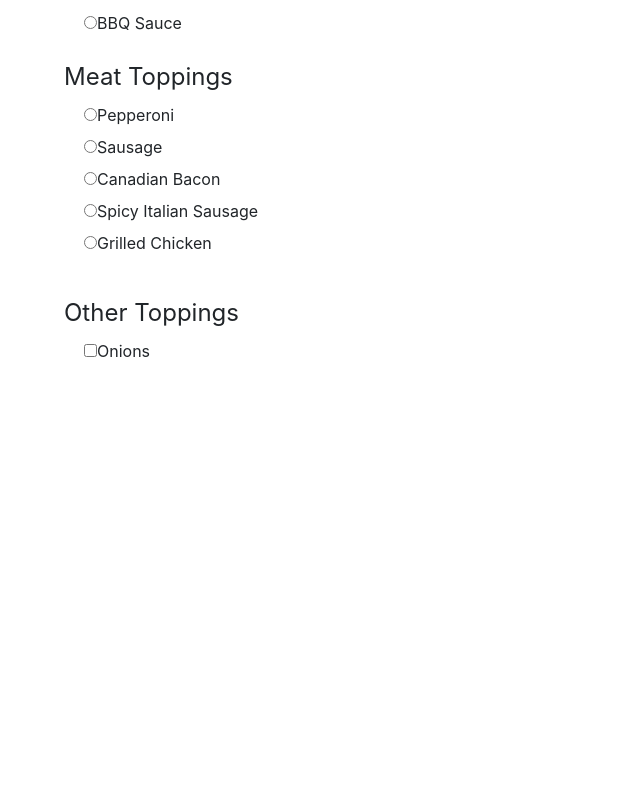
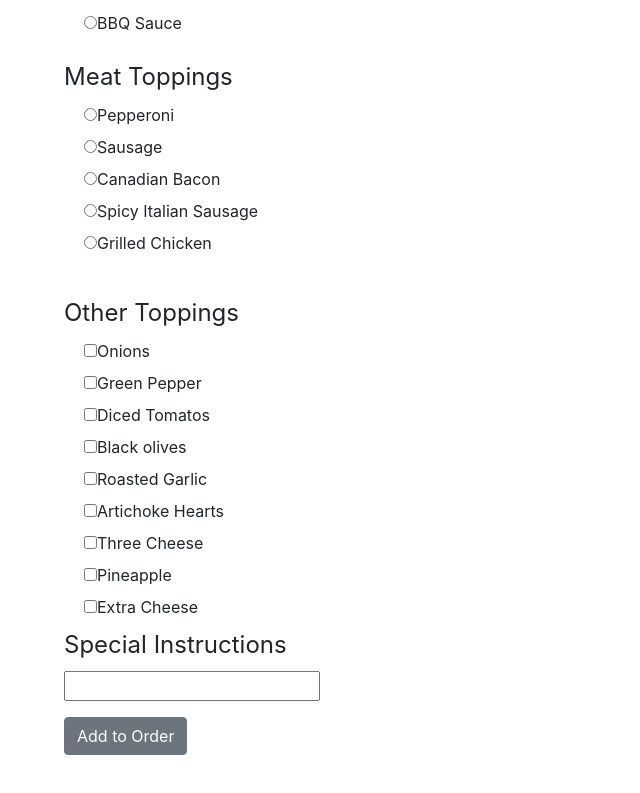
Before and after one commit to bloominstituteoftechnology/Sprint-Challenge-Lambda-Eats-starter, a React (Create React App) app: page /pizza in a window 1280 px wide. Shown: the part 899-1692 px from the top of the page, without its empty margins (0-640 px from the left). Before the commit the page ends 1334 px from the top, so only its background shows below. Built offline with nearby package versions, Linux system fonts and the light colour scheme.

Commit message:
form completed and functional/ working cyp-test

```diff
--- a/src/OrderForm.js
+++ b/src/OrderForm.js
@@ -1,5 +1,7 @@
 import React, { useState } from "react";
 import { Card, CardImg, Button, Form, FormGroup, Dropdown, DropdownToggle, DropdownMenu } from 'reactstrap';
+import axios from 'axios';
+import * as yup from 'yup';
 
 const OrderForm = () => {
     const [DropDownOpen, setDropDownOpen] = useState(false);
@@ -13,17 +15,61 @@ const OrderForm = () => {
         greenPepper: false,
         tomato: false,
         bolives: false,
+        garlic: false,
+        hearts: false,
         pineApple: false,
         tcheese: false,
         xcheese: false,
         special: ''
     });
+
+    const formSchema = yup.object().shape({
+        name: yup.string().required().min(2),
+        size: yup.string().required(),
+        sauce: yup.string().required(),
+        meat: yup.string().required(),
+        onions: yup.boolean(),
+        greenPepper: yup.boolean(),
+        tomato: yup.boolean(),
+        bolives: yup.boolean(),
+        garlic: yup.boolean(),
+        hearts: yup.boolean(),
+        pineApple: yup.boolean(),
+        tcheese: yup.boolean(),
+        xcheese: yup.boolean(),
+        special: yup.string()
+    });
+    const submit = () => {
+        formSchema.validate(formData)
+            .then(() => {
+                axios.post('https://reqres.in/', formData)
+                    .then((res) => {
+                        console.log('This is your order post', res.data)
+                    })
+            })
+    }
+
+    const onInputChange = (e) => {
+        setFormData({
+            ...formData,
+            [e.target.name]: e.target.value
+        });
+    };
+    const handleToppings = (e) => {
+        setFormData({
+            ...formData,
+            [e.target.name]: e.target.checked
+        });
+    };
     return (
         <>
             <Card style={{ width: '80%', margin: '0 auto' }}>
                 <CardImg src={require('./Pizza.jpg')} />
             </Card>
-            <Form
+            <Form onSubmit={(e) => {
+                e.preventDefault();
+                submit();
+            }}
                 style={{ margin: '5%' }}>
                 <FormGroup>
                     <legend>
@@ -31,7 +77,9 @@ const OrderForm = () => {
                     </legend>
                     <input
                         type='name'
-                        name='name' />
+                        name='name'
+                        value={formData.name}
+                        onChange={onInputChange} />
                 </FormGroup>
                 <FormGroup>
                     <legend>Build Your Own Pizza
@@ -75,7 +123,8 @@ const OrderForm = () => {
                             <input
                                 type='radio'
                                 name='sauce'
-                                value='red' />
+                                value='red'
+                                onChange={onInputChange} />
                                 Original Red
                         </label>
                     </FormGroup>
@@ -84,7 +133,8 @@ const OrderForm = () => {
                             <input
                                 type='radio'
                                 name='sauce'
-                                value='salfredo' />
+                                value='salfredo'
+                                onChange={onInputChange} />
                                 Spinach Alfredo
 
                         </label>
@@ -95,7 +145,8 @@ const OrderForm = () => {
                                 <input
                                     type='radio'
                                     name='sauce'
-                                    value='granch' />
+                                    value='granch'
+                                    onChange={onInputChange} />
                                 Garlic Ranch
 
                         </label>
@@ -105,7 +156,8 @@ const OrderForm = () => {
                                 <input
                                     type='radio'
                                     name='sauce'
-                                    value='bbq' />
+                                    value='bbq'
+                                    onChange={onInputChange} />
                                 BBQ Sauce
 
                         </label>
@@ -120,7 +172,8 @@ const OrderForm = () => {
                                 <input
                                     type='radio'
                                     name='meat'
-                                    value='pepperoni' />
+                                    value='pepperoni'
+                                    onChange={onInputChange} />
                                 Pepperoni
 
                         </label>
@@ -130,7 +183,8 @@ const OrderForm = () => {
                                 <input
                                     type='radio'
                                     name='meat'
-                                    value='sausage' />
+                                    value='sausage'
+                                    onChange={onInputChange} />
                                 Sausage
 
                         </label>
@@ -140,7 +194,8 @@ const OrderForm = () => {
                                 <input
                                     type='radio'
                                     name='meat'
-                                    value='cbacon' />
+                                    value='cbacon'
+                                    onChange={onInputChange} />
                                 Canadian Bacon
 
                         </label>
@@ -150,7 +205,8 @@ const OrderForm = () => {
                                 <input
                                     type='radio'
                                     name='meat'
-                                    value='spicy' />
+                                    value='spicy'
+                                    onChange={onInputChange} />
                                 Spicy Italian Sausage
 
                         </label>
@@ -160,7 +216,8 @@ const OrderForm = () => {
                                 <input
                                     type='radio'
                                     name='meat'
-                                    value='chicken' />
+                                    value='chicken'
+                                    onChange={onInputChange} />
                                 Grilled Chicken
 
                         </label>
@@ -173,11 +230,98 @@ const OrderForm = () => {
                         <label check>
                             <input
                                 type='checkbox'
-                                name='onion'
-                                checked={false} />
+                                name='onions'
+                                checked={formData.onions}
+                                onChange={handleToppings} />
                                 Onions
                         </label>
                     </FormGroup>
+                    <FormGroup check>
+                        <label check>
+                            <input
+                                type='checkbox'
+                                name='greePepper'
+                                checked={formData.greenPepper}
+                                onChange={handleToppings} />
+                                Green Pepper
+                        </label>
+                    </FormGroup>
+                    <FormGroup check>
+                        <label check>
+                            <input
+                                type='checkbox'
+                                name='tomato'
+                                checked={formData.tomato}
+                                onChange={handleToppings} />
+                                Diced Tomatos
+                        </label>
+                    </FormGroup>
+                    <FormGroup check>
+                        <label check>
+                            <input
+                                type='checkbox'
+                                name='bolives'
+                                checked={formData.bolives}
+                                onChange={handleToppings} />
+                                Black olives
+                        </label>
+                    </FormGroup>
+                    <FormGroup check>
+                        <label check>
+                            <input
+                                type='checkbox'
+                                name='garlic'
+                                checked={formData.garlic}
+                                onChange={handleToppings} />
+                                Roasted Garlic
+                        </label>
+                    </FormGroup>
+                    <FormGroup check>
+                        <label check>
+                            <input
+                                type='checkbox'
+                                name='hearts'
+                                checked={formData.hearts}
+                                onChange={handleToppings} />
+                                Artichoke Hearts
+                        </label>
+                    </FormGroup>
+                    <FormGroup check>
+                        <label check>
+                            <input
+                                type='checkbox'
+                                name='tcheese'
+                                checked={formData.tcheese}
+                                onChange={handleToppings} />
+                                Three Cheese
+                        </label>
+                    </FormGroup>
+                    <FormGroup check>
+                        <label check>
+                            <input
+                                type='checkbox'
+                                name='pineApple'
+                                checked={formData.pineApple}
+                                onChange={handleToppings} />
+                                Pineapple
+                        </label>
+                    </FormGroup>
+                    <FormGroup check>
+                        <label check>
+                            <input
+                                type='checkbox'
+                                name='xcheese'
+                                checked={formData.xcheese}
+                                onChange={handleToppings} />
+                                Extra Cheese
+                        </label>
+                    </FormGroup>
+                    <FormGroup>
+                        <legend>Special Instructions</legend>
+                        <input type='textarea' name='special' value={formData.special}
+                            onChange={onInputChange} />
+                    </FormGroup>
+                    <Button>Add to Order</Button>
                 </FormGroup>
 
             </Form >
```
Also changed, not shown: 1 other file (tests, documents, lock files or other folders).
